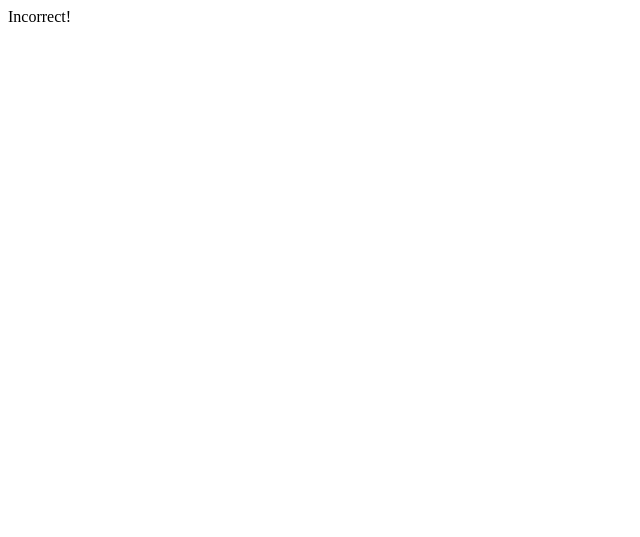
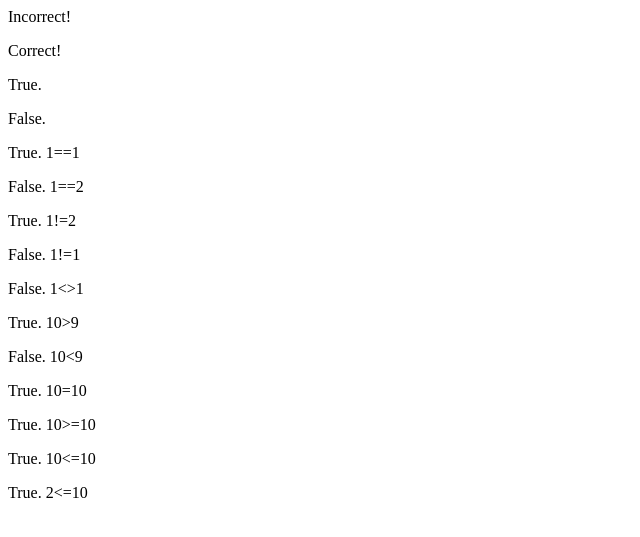
Before and after one commit to School-WEB-230-JasonKurtz/WEB-230-Assignments, a PHP site: page / in a window 1280 px wide. Before the commit the part shown is almost empty. Shown: the top 537 px of the page, without its empty margins (0-640 px from the left). Run offline with PHP 8.4, Linux system fonts and the light colour scheme.

Commit message:
Added additional code to "comparison" assignment that was created during video

```diff
--- a/series/comparison/index.php
+++ b/series/comparison/index.php
@@ -6,4 +6,97 @@
     } else {
         echo '<p>Incorrect!</p>';
     }
+
+    if ($password=='password') {
+        echo '<p>Correct!</p>';
+    } else {
+        echo '<p>Incorrect!</p>';
+    }
+
+    if (true) {
+        echo '<p>True.</p>';
+    } else {
+        echo '<p>False.</p>';
+    }
+
+    if (false) {
+        echo '<p>True.</p>';
+    } else {
+        echo '<p>False.</p>';
+    }
+
+    if (1==1) {
+        echo '<p>True. 1==1</p>';
+    } else {
+        echo '<p>False. 1==1</p>';
+    }
+
+    if (1==2) {
+        echo '<p>True. 1==2</p>';
+    } else {
+        echo '<p>False. 1==2</p>';
+    }
+
+    if (1!=2) {
+        echo '<p>True. 1!=2</p>';
+    } else {
+        echo '<p>False. 1!=2</p>';
+    }
+
+    if (1!=1) {
+        echo '<p>True. 1!=1</p>';
+    } else {
+        echo '<p>False. 1!=1</p>';
+    }
+
+    if (1<>1) {
+        echo '<p>True. 1<>1</p>';
+    } else {
+        echo '<p>False. 1<>1</p>';
+    }
+
+
+    $number1 = 10;
+    $number2 = 9;
+
+    if ($number1>$number2) {
+        echo "<p>True. $number1>$number2</p>";
+    } else {
+        echo "<p>False. $number1>$number2</p>";
+    }
+
+    if ($number1<$number2) {
+        echo "<p>True. $number1<$number2</p>";
+    } else {
+        echo "<p>False. $number1<$number2</p>";
+    }
+
+    $number2 = 10;
+
+    if ($number1=$number2) {
+        echo "<p>True. $number1=$number2</p>";
+    } else {
+        echo "<p>False. $number1=$number2</p>";
+    }
+
+    if ($number1>=$number2) {
+        echo "<p>True. $number1>=$number2</p>";
+    } else {
+        echo "<p>False. $number1>=$number2</p>";
+    }
+
+    if ($number1<=$number2) {
+        echo "<p>True. $number1<=$number2</p>";
+    } else {
+        echo "<p>False. $number1<=$number2</p>";
+    }
+
+    $number1 = 2;
+
+    if ($number1<=$number2) {
+        echo "<p>True. $number1<=$number2</p>";
+    } else {
+        echo "<p>False. $number1<=$number2</p>";
+    }
+
 ?>
```
Also changed, not shown: series/comparison/web-230-021-comparison.jpg.
